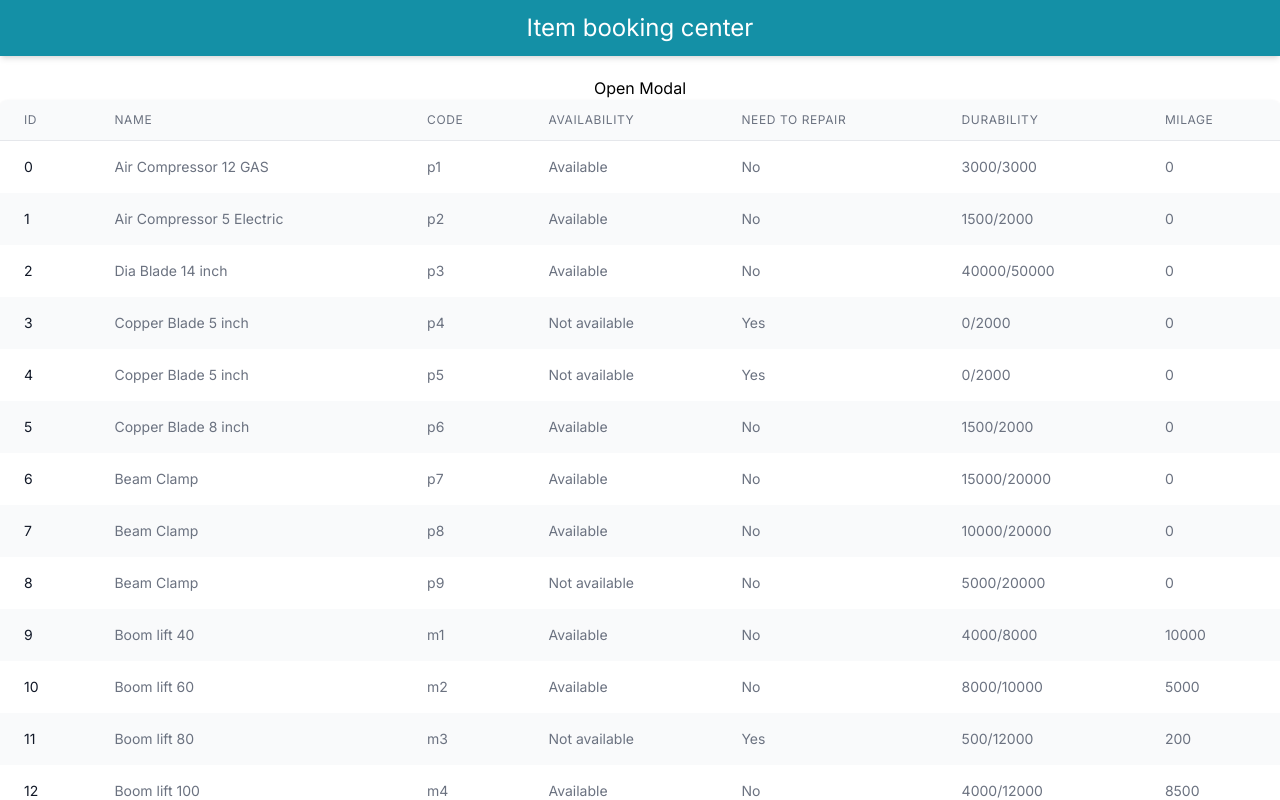
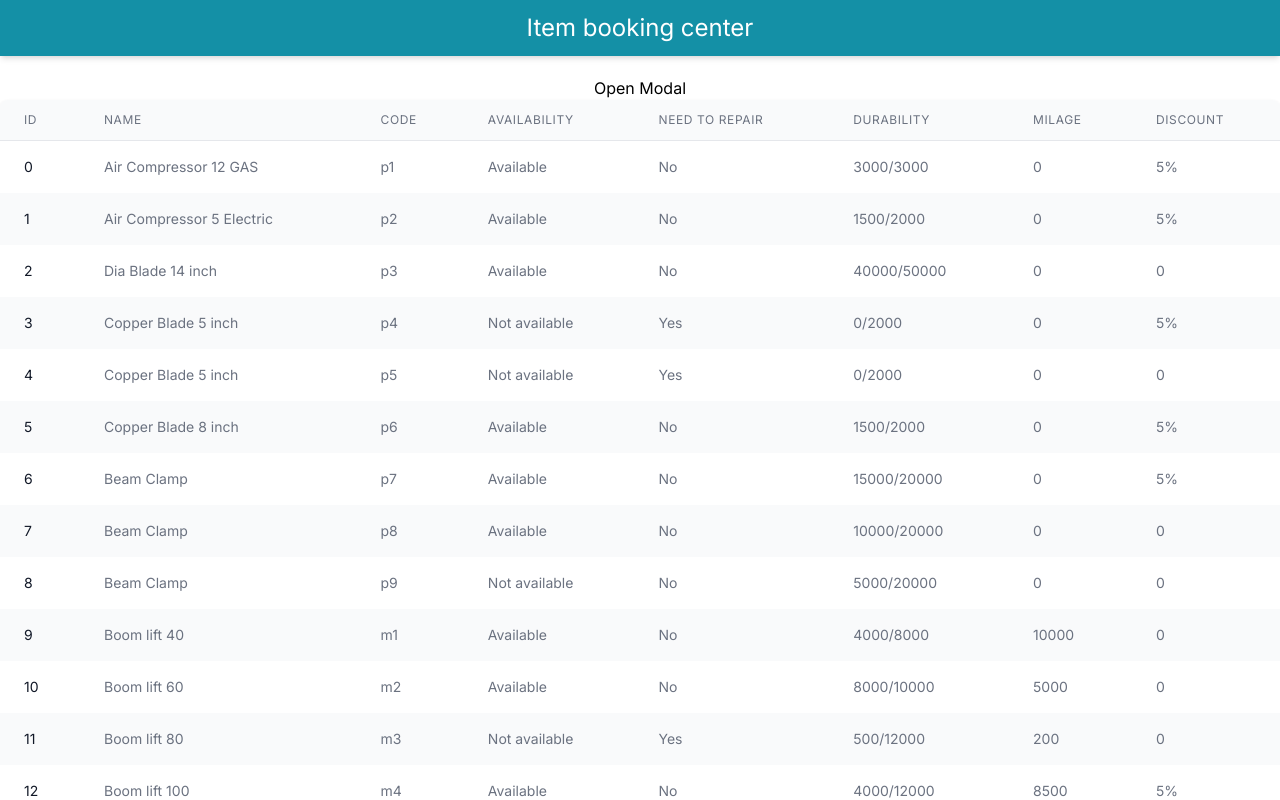
Before and after one commit to monzoor/lineref, a React (Create React App) app: page / in a window 1280 px wide. Shown: the top 800 px of the page. Built offline with nearby package versions, Linux system fonts and the light colour scheme.

Commit message:
Add discount in processed data

```diff
--- a/src/actions/data/index.ts
+++ b/src/actions/data/index.ts
@@ -28,6 +28,6 @@ export const fetchData = async (dispatch: (data: any) => void) => {
   ).catch(() => {
     dispatch(getErrorFetchData());
   });
-  dispatch(getSuccessFetchData(data[0 as keyof typeof data]));
+  // dispatch(getSuccessFetchData(data[0 as keyof typeof data]));
   return data;
 };
--- a/src/containers/Home/List.tsx
+++ b/src/containers/Home/List.tsx
@@ -1,16 +1,6 @@
 import { FC, useEffect, useState } from 'react';
 import { useAppState } from '@context/Provider';
 import TableHeader from './TableHeader';
-
-interface IItem {
-  name: string;
-  code: string;
-  availability: boolean;
-  needing_repair: boolean;
-  durability: number;
-  max_durability: number;
-  mileage: number;
-}
 
 const Lists: FC = () => {
   const [itemList, setItemList] = useState([]);
@@ -44,7 +34,7 @@ const Lists: FC = () => {
                   </td>
                 </tr>
               ) : (
-                itemList.map((item: IItem, index: number) => {
+                itemList.map((item: IProduct, index: number) => {
                   const {
                     name,
                     code,
@@ -53,6 +43,7 @@ const Lists: FC = () => {
                     durability,
                     max_durability,
                     mileage,
+                    hasDiscount,
                   } = item;
                   return (
                     <tr
@@ -80,6 +71,9 @@ const Lists: FC = () => {
                       <td className="px-6 py-4 whitespace-nowrap text-sm text-gray-500">
                         {mileage ? mileage : 0}
                       </td>
+                      <td className="px-6 py-4 whitespace-nowrap text-sm text-gray-500">
+                        {hasDiscount ? '5%' : 0}
+                      </td>
                     </tr>
                   );
                 })
--- a/src/containers/Home/TableHeader.tsx
+++ b/src/containers/Home/TableHeader.tsx
@@ -46,6 +46,12 @@ const TableHeader: FC = () => {
         >
           Milage
         </th>
+        <th
+          scope="col"
+          className="px-6 py-3 text-left text-xs font-medium text-gray-500 uppercase tracking-wider"
+        >
+          Discount
+        </th>
       </tr>
     </thead>
   );
--- a/src/containers/Home/index.tsx
+++ b/src/containers/Home/index.tsx
@@ -11,9 +11,15 @@ import Lists from './List';
 import { fetchData, getSuccessFetchData } from '@actions/data';
 import { isLoading } from '@utils/store';
 import { PAGES } from '@constants/pages';
+import { processNewData } from '@utils';
 
 const Home: FC = () => {
   const [state, dispatch] = useAppState();
+
+  const {
+    // products,
+    products: { rawData },
+  } = state;
 
   const triggerModal = () => {
     dispatch(openDialog(DIALOGS.BOOK));
@@ -26,7 +32,9 @@ const Home: FC = () => {
       const fetchItems = async () => {
         try {
           const data = await fetchData(dispatch);
-          setLSValue(LS_KEYS.USER_DATA, data[0 as keyof typeof data]);
+          const newDataSet = processNewData(data[0 as keyof typeof data]);
+          setLSValue(LS_KEYS.USER_DATA, newDataSet);
+          dispatch(getSuccessFetchData(newDataSet));
         } catch (error) {
           removeLSValue(LS_KEYS.USER_DATA);
 
@@ -39,7 +47,7 @@ const Home: FC = () => {
     }
   }, [dispatch]);
 
-  if (isLoading(state.products.rawData)) {
+  if (isLoading(rawData)) {
     return <Spinner />;
   }
 
--- a/src/utils/index.ts
+++ b/src/utils/index.ts
@@ -6,3 +6,9 @@ export const prepareSelectValues = (items: string[]) =>
     name: item.name,
     value: item.name.toLowerCase().split(' ').join('_'),
   }));
+
+export const processNewData = (data: string[]) =>
+  data.map((item: any) => ({
+    ...item,
+    hasDiscount: Math.random() < 0.5,
+  }));
```
Also changed, not shown: src/@types/products/products.d.ts (added, +10 -0 lines).
